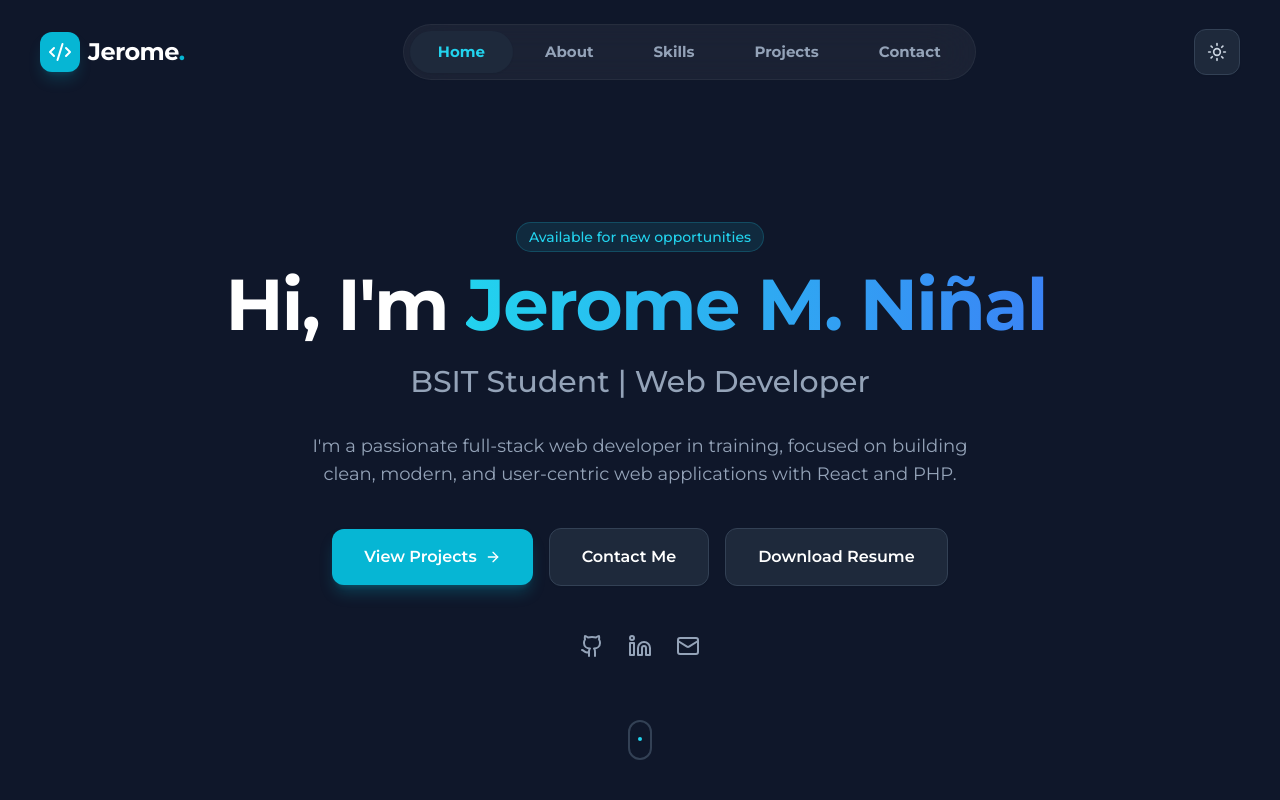
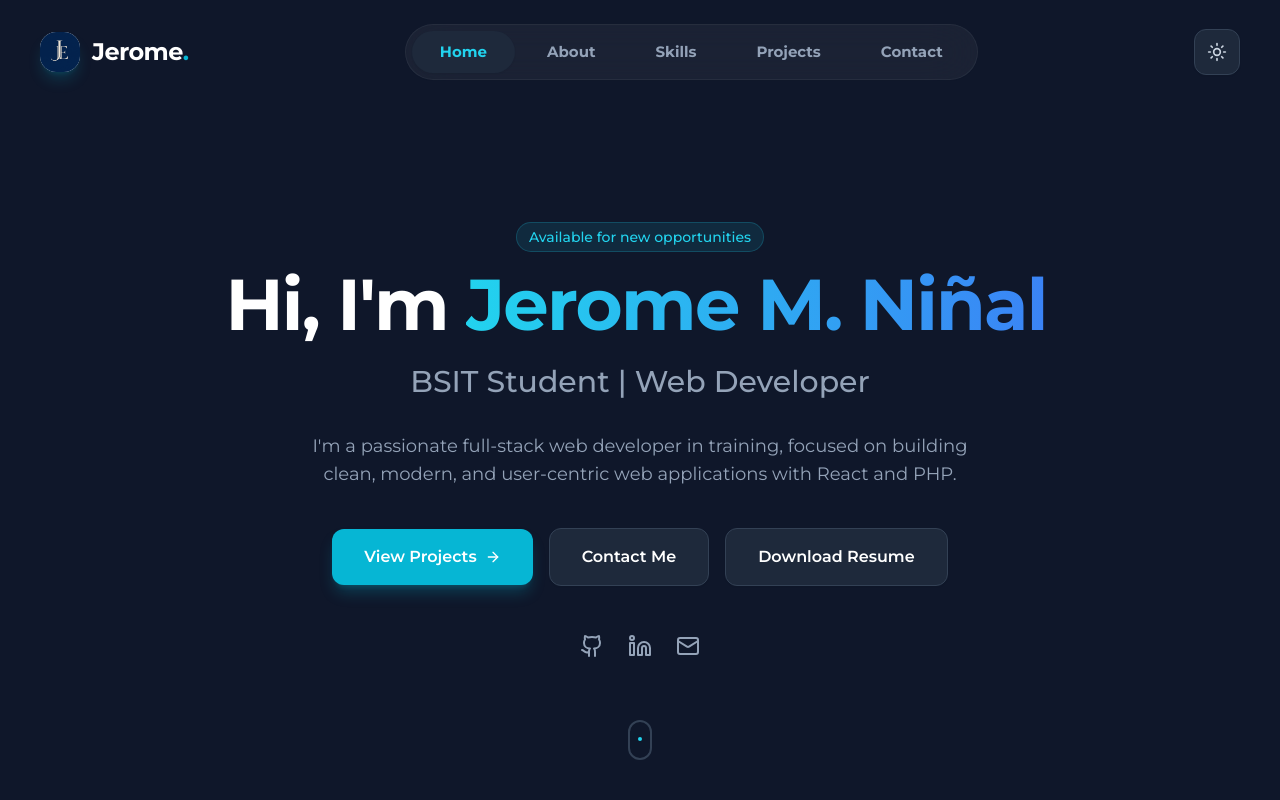
Before and after one commit to jeromeone10/Jerome-Portfolio, a React (Vite) app: page / in a window 1280 px wide. Shown: the top 800 px of the page. Built offline with nearby package versions, Linux system fonts and the light colour scheme.

Commit message:
add logo website

```diff
--- a/index.html
+++ b/index.html
@@ -2,7 +2,7 @@
 <html lang="en" class="dark">
   <head>
     <meta charset="UTF-8" />
-    <link rel="icon" type="image/svg+xml" href="/vite.svg" />
+    <link rel="icon" type="image/svg+xml" href="/favicon.svg" />
     <meta name="viewport" content="width=device-width, initial-scale=1.0" />
     <title>Jerome M. Niñal | Portfolio</title>
     <link rel="preconnect" href="https://fonts.googleapis.com">
--- a/src/components/Navbar.jsx
+++ b/src/components/Navbar.jsx
@@ -1,8 +1,9 @@
 import React, { useState, useEffect } from 'react';
 import { Link } from 'react-scroll';
-import { Menu, X, Code2, Sun, Moon } from 'lucide-react';
+import { Menu, X, Sun, Moon } from 'lucide-react';
 import { motion, AnimatePresence } from 'framer-motion';
 import { useTranslation } from 'react-i18next';
+import logoImage from '../logo/jerome logo.png';
 
 const Navbar = ({ isDarkMode, toggleTheme }) => {
   const { t } = useTranslation();
@@ -36,9 +37,9 @@ const Navbar = ({ isDarkMode, toggleTheme }) => {
       <div className="w-full mx-auto px-6 sm:px-8 lg:px-10">
         <div className="flex items-center justify-between h-16">
           {/* Left: Logo */}
-          <div className="flex-shrink-0 flex items-center gap-2 cursor-pointer group">
-            <div className="w-9 h-9 sm:w-10 sm:h-10 rounded-xl bg-cyan-500 flex items-center justify-center shadow-lg shadow-cyan-500/20 group-hover:rotate-6 transition-transform">
-              <Code2 className="w-5 h-5 sm:w-6 sm:h-6 text-white" />
+          <div className="flex-shrink-0 flex items-center gap-3 cursor-pointer group">
+            <div className="w-9 h-9 sm:w-10 sm:h-10 rounded-2xl bg-slate-900 dark:bg-slate-100 flex items-center justify-center shadow-lg shadow-cyan-500/20 overflow-hidden transition-transform group-hover:scale-[1.05]">
+              <img src={logoImage} alt="Jerome logo" className="w-full h-full object-contain" />
             </div>
             <span className="text-xl sm:text-2xl font-bold tracking-tight text-slate-900 dark:text-white">
               Jerome<span className="text-cyan-500">.</span>
```
Also changed, not shown: public/favicon.svg (added), src/logo/jerome logo.png (added).
